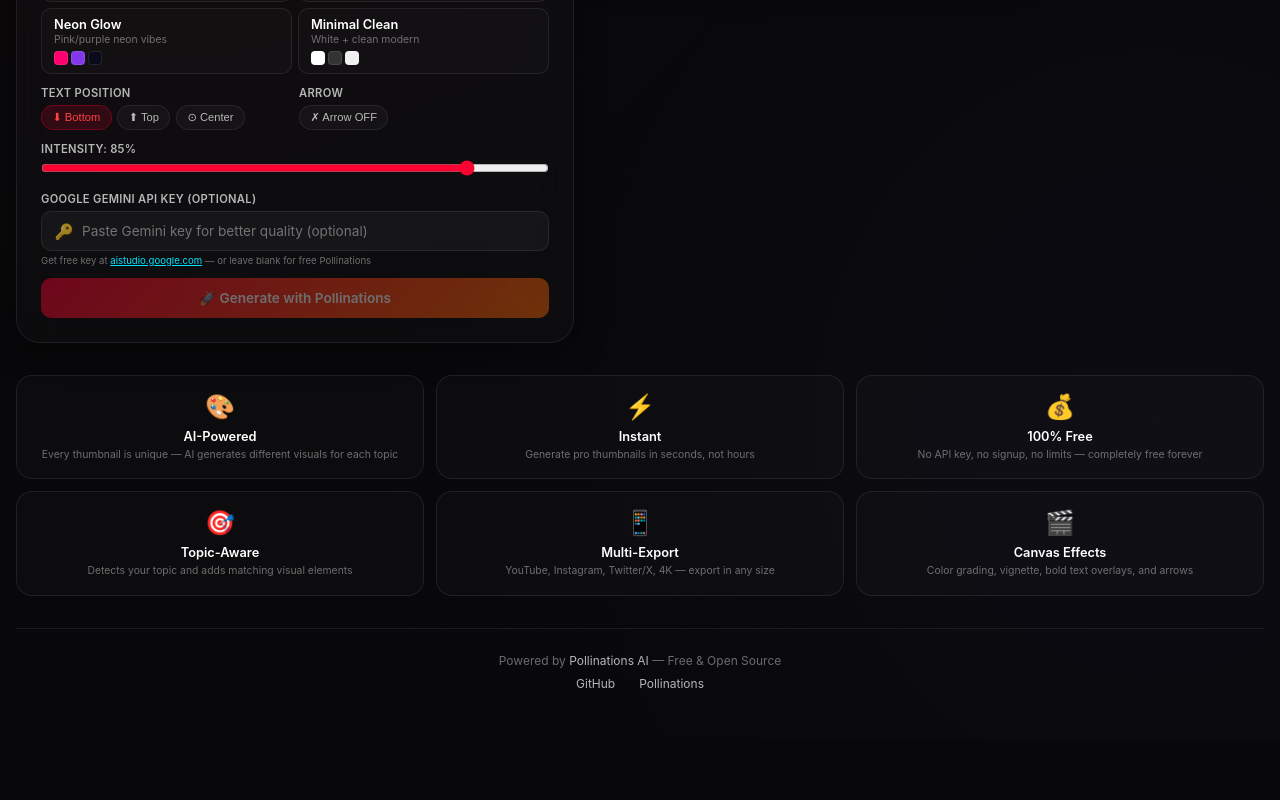
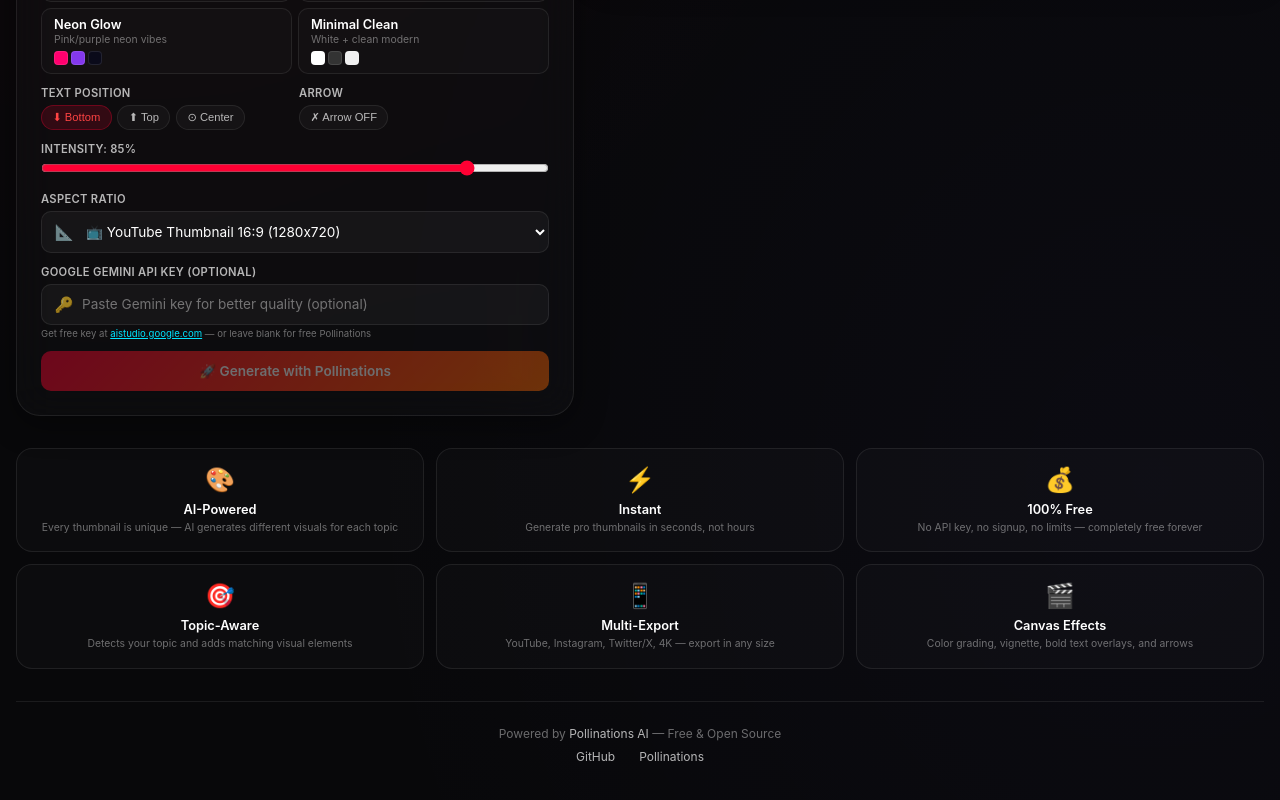
Before and after one commit to engineermalik2029-alt/thumbnail-generator, a Next.js app: page / in a window 1280 px wide. Shown: the part 847-1647 px from the top of the page. Before the commit the page ends 1586 px from the top, so only its background shows below. Built offline with nearby package versions, Linux system fonts and the light colour scheme.

Commit message:
v12.0 MEGA UPGRADE: 16 aspect ratios, smart upscaling, Gemini prompt enhancer, dynamic dimensions

```diff
--- a/app/api/generate/route.ts
+++ b/app/api/generate/route.ts
@@ -124,18 +124,36 @@ Output ONLY the prompt description, nothing else. Max 200 words.`;
 }
 
 // Generate image using Pollinations API (free, no key needed)
-async function generateWithPollinations(prompt: string): Promise<string> {
+async function generateWithPollinations(prompt: string, width: number = 1920, height: number = 1080): Promise<string> {
   const seed = Math.floor(Math.random() * 100000);
-  const encodedPrompt = encodeURIComponent(prompt);
-  const url = `https://image.pollinations.ai/prompt/${encodedPrompt}?width=1920&height=1080&model=flux-realism&nologo=true&enhance=true&seed=${seed}`;
+  const encodedPrompt = encodeURIComponent(prompt + ' ultra quality, 8K, super detailed, professional');
+  const url = `https://image.pollinations.ai/prompt/${encodedPrompt}?width=${width}&height=${height}&model=flux-realism&nologo=true&enhance=true&seed=${seed}`;
   return fetchImageAsBase64(url);
 }
+
+// Aspect ratio definitions with exact dimensions
+export const ASPECT_RATIOS = {
+  yt: { label: 'YouTube Thumbnail 16:9', w: 1280, h: 720 },
+  ig_square: { label: 'Instagram Square 1:1', w: 1080, h: 1080 },
+  ig_story: { label: 'Instagram Story 9:16', w: 1080, h: 1920 },
+  tiktok: { label: 'TikTok/Shorts 9:16', w: 1080, h: 1920 },
+  twitter_card: { label: 'Twitter Card 16:9', w: 1280, h: 720 },
+  facebook: { label: 'Facebook 1.91:1', w: 1200, h: 630 },
+  linkedin: { label: 'LinkedIn Banner 4:1', w: 1584, h: 396 },
+  pinterest: { label: 'Pinterest Pin 2:3', w: 1000, h: 1500 },
+  whatsapp: { label: 'WhatsApp Status 9:16', w: 1080, h: 1920 },
+  snapchat: { label: 'Snapchat 9:16', w: 1080, h: 1920 },
+  yt_shorts: { label: 'YouTube Shorts 9:16', w: 1080, h: 1920 },
+  twitter_post: { label: 'Twitter Post 16:9', w: 1280, h: 720 },
+  ultra_wide: { label: 'ULTRA WIDE 21:9', w: 2560, h: 1080 },
+  cinema: { label: 'CINEMA 2.39:1', w: 2560, h: 1072 },
+  banner: { label: 'BANNER 3:1', w: 1920, h: 640 },
+};
 
 export async function POST(request: Request) {
   try {
     const body = await request.json();
-    const { topic, subjectDescription, preset = 'harry', intensity = 85, geminiApiKey = '' } = body;
-    // Check environment variable as fallback (set in .env.local or system environment)
+    const { topic, subjectDescription, preset = 'harry', intensity = 85, geminiApiKey = '', aspectRatio = 'yt', customWidth, customHeight } = body;
     const envApiKey = process.env.GEMINI_API_KEY || '';
     const effectiveApiKey = geminiApiKey || envApiKey;
 
@@ -151,6 +169,17 @@ export async function POST(request: Request) {
     });
 
     const displayText = topic.toUpperCase();
+
+    // Determine final dimensions
+    let finalWidth = 1280;
+    let finalHeight = 720;
+    if (aspectRatio === 'custom' && customWidth && customHeight) {
+      finalWidth = Math.min(2560, Math.max(100, customWidth));
+      finalHeight = Math.min(2560, Math.max(100, customHeight));
+    } else if (ASPECT_RATIOS[aspectRatio as keyof typeof ASPECT_RATIOS]) {
+      finalWidth = ASPECT_RATIOS[aspectRatio as keyof typeof ASPECT_RATIOS].w;
+      finalHeight = ASPECT_RATIOS[aspectRatio as keyof typeof ASPECT_RATIOS].h;
+    }
 
     let imageBase64: string;
     let provider: string;
@@ -169,8 +198,16 @@ export async function POST(request: Request) {
       }
     }
 
-    // Generate image with Pollinations (free, reliable, high quality)
-    imageBase64 = await generateWithPollinations(finalPrompt);
+    // Smart upscaling: cap at 2048 on either side
+    let apiWidth = finalWidth;
+    let apiHeight = finalHeight;
+    if (finalWidth > 2048 || finalHeight > 2048) {
+      const scale = Math.min(2048 / finalWidth, 2048 / finalHeight);
+      apiWidth = Math.floor(finalWidth * scale);
+      apiHeight = Math.floor(finalHeight * scale);
+    }
+
+    imageBase64 = await generateWithPollinations(finalPrompt, apiWidth, apiHeight);
     provider = 'Pollinations' + providerSuffix;
 
     return NextResponse.json({
@@ -179,6 +216,8 @@ export async function POST(request: Request) {
       prompt,
       preset,
       provider,
+      dimensions: { width: finalWidth, height: finalHeight },
+      upscaled: apiWidth !== finalWidth || apiHeight !== finalHeight,
     });
 
   } catch (err: any) {
--- a/app/page.tsx
+++ b/app/page.tsx
@@ -49,6 +49,24 @@ const EXPORT_SIZES = [
   { id: 'ig', label: 'Instagram', w: 1080, h: 1080 },
   { id: 'twitter', label: 'Twitter/X', w: 1200, h: 675 },
   { id: '4k', label: '4K', w: 2560, h: 1440 },
+];
+
+const ASPECT_RATIOS = [
+  { id: 'yt', label: 'YouTube Thumbnail 16:9', w: 1280, h: 720, icon: '📺' },
+  { id: 'ig_square', label: 'Instagram Square 1:1', w: 1080, h: 1080, icon: '📸' },
+  { id: 'ig_story', label: 'Instagram Story 9:16', w: 1080, h: 1920, icon: '📱' },
+  { id: 'tiktok', label: 'TikTok/Shorts 9:16', w: 1080, h: 1920, icon: '🎵' },
+  { id: 'twitter_card', label: 'Twitter Card 16:9', w: 1280, h: 720, icon: '🐦' },
+  { id: 'facebook', label: 'Facebook 1.91:1', w: 1200, h: 630, icon: '👥' },
+  { id: 'linkedin', label: 'LinkedIn Banner 4:1', w: 1584, h: 396, icon: '💼' },
+  { id: 'pinterest', label: 'Pinterest Pin 2:3', w: 1000, h: 1500, icon: '📌' },
+  { id: 'whatsapp', label: 'WhatsApp Status 9:16', w: 1080, h: 1920, icon: '💬' },
+  { id: 'snapchat', label: 'Snapchat 9:16', w: 1080, h: 1920, icon: '👻' },
+  { id: 'yt_shorts', label: 'YouTube Shorts 9:16', w: 1080, h: 1920, icon: '🎬' },
+  { id: 'twitter_post', label: 'Twitter Post 16:9', w: 1280, h: 720, icon: '🐦' },
+  { id: 'ultra_wide', label: 'ULTRA WIDE 21:9', w: 2560, h: 1080, icon: '🖥️' },
+  { id: 'cinema', label: 'CINEMA 2.39:1', w: 2560, h: 1072, icon: '🎬' },
+  { id: 'banner', label: 'BANNER 3:1', w: 1920, h: 640, icon: '🎨' },
 ];
 
 function getUsageStats(): { today: number; allTime: number; date: string } {
@@ -296,6 +314,9 @@ export default function Home() {
   const [gallery, setGallery] = useState<GalleryItem[]>([]);
   const [geminiKey, setGeminiKey] = useState('');
   const [provider, setProvider] = useState('');
+  const [aspectRatio, setAspectRatio] = useState('yt');
+  const [customWidth, setCustomWidth] = useState(1280);
+  const [customHeight, setCustomHeight] = useState(720);
   const canvasRef = useRef<HTMLCanvasElement>(null);
   const bgImageRef = useRef<HTMLImageElement | null>(null);
 
@@ -344,7 +365,7 @@ export default function Home() {
       const res = await fetch('/api/generate', {
         method: 'POST',
         headers: { 'Content-Type': 'application/json' },
-        body: JSON.stringify({ topic: topic.trim(), subjectDescription: subjectDesc.trim(), overlayText: overlayText.trim(), preset, intensity, geminiApiKey: geminiKey }),
+        body: JSON.stringify({ topic: topic.trim(), subjectDescription: subjectDesc.trim(), overlayText: overlayText.trim(), preset, intensity, geminiApiKey: geminiKey, aspectRatio, customWidth, customHeight }),
       });
       const data = (await res.json()) as GenerateResponse;
       if (!res.ok) throw new Error(data.error || 'Generation failed');
@@ -520,6 +541,36 @@ export default function Home() {
                   onChange={(e) => setIntensity(Number(e.target.value))}
                   style={{ width: '100%', accentColor: '#ff0033' }} />
               </div>
+
+              <div className="form-group">
+                <label className="form-label">Aspect Ratio</label>
+                <div className="input-wrapper">
+                  <span className="input-icon">📐</span>
+                  <select className="input-field" value={aspectRatio} onChange={(e) => setAspectRatio(e.target.value)}>
+                    {ASPECT_RATIOS.map(ar => (
+                      <option key={ar.id} value={ar.id}>{ar.icon} {ar.label} ({ar.w}x{ar.h})</option>
+                    ))}
+                    <option value="custom">🔧 Custom (enter your own size)</option>
+                  </select>
+                </div>
+              </div>
+
+              {aspectRatio === 'custom' && (
+                <div style={{ display: 'grid', gridTemplateColumns: '1fr 1fr', gap: '0.5rem' }}>
+                  <div className="form-group">
+                    <label className="form-label">Width</label>
+                    <input type="number" min={100} max={2560} value={customWidth}
+                      onChange={(e) => setCustomWidth(Number(e.target.value))} className="input-field"
+                      style={{ paddingLeft: '1rem' }} />
+                  </div>
+                  <div className="form-group">
+                    <label className="form-label">Height</label>
+                    <input type="number" min={100} max={2560} value={customHeight}
+                      onChange={(e) => setCustomHeight(Number(e.target.value))} className="input-field"
+                      style={{ paddingLeft: '1rem' }} />
+                  </div>
+                </div>
+              )}
 
               <div className="form-group">
                 <label className="form-label">Google Gemini API Key (optional)</label>
```
